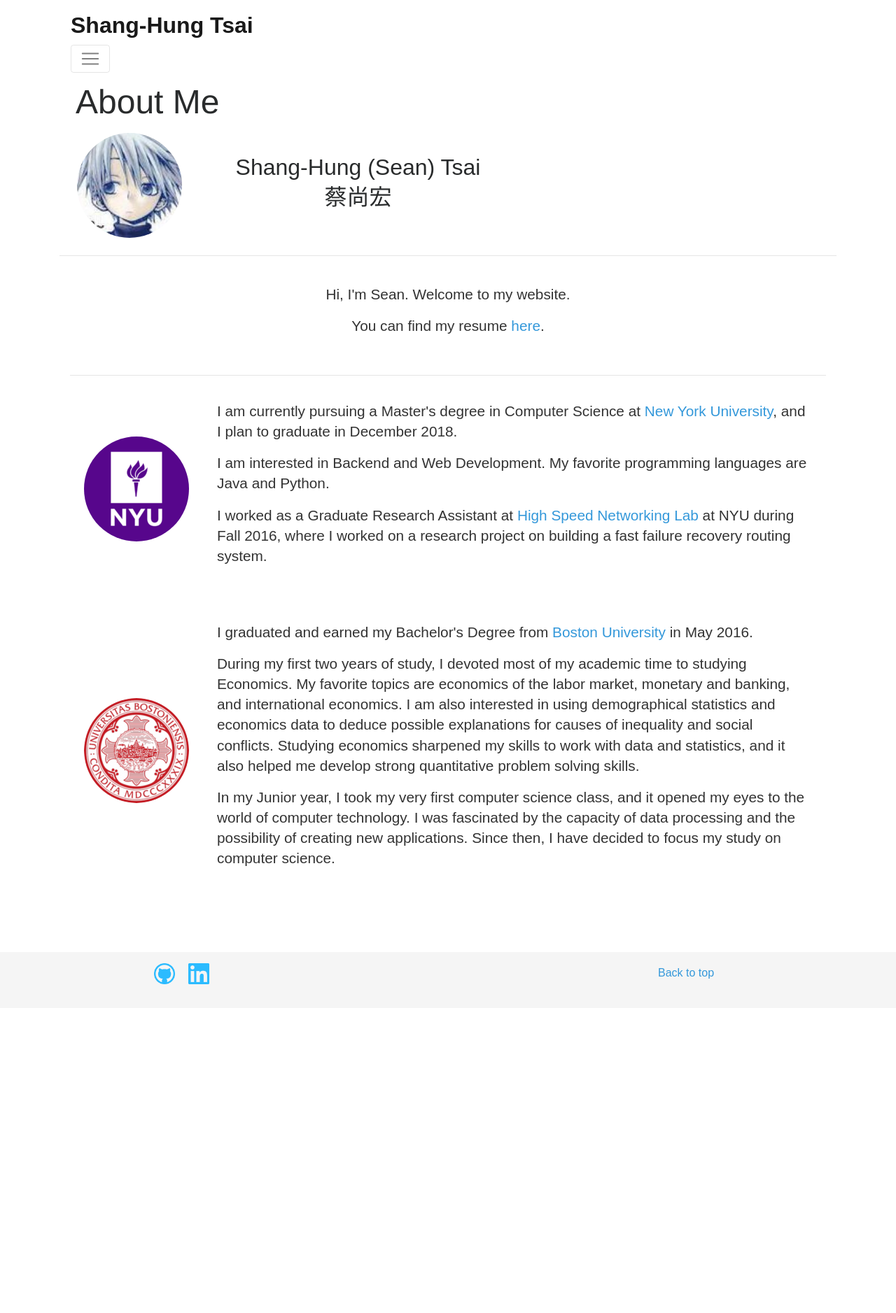
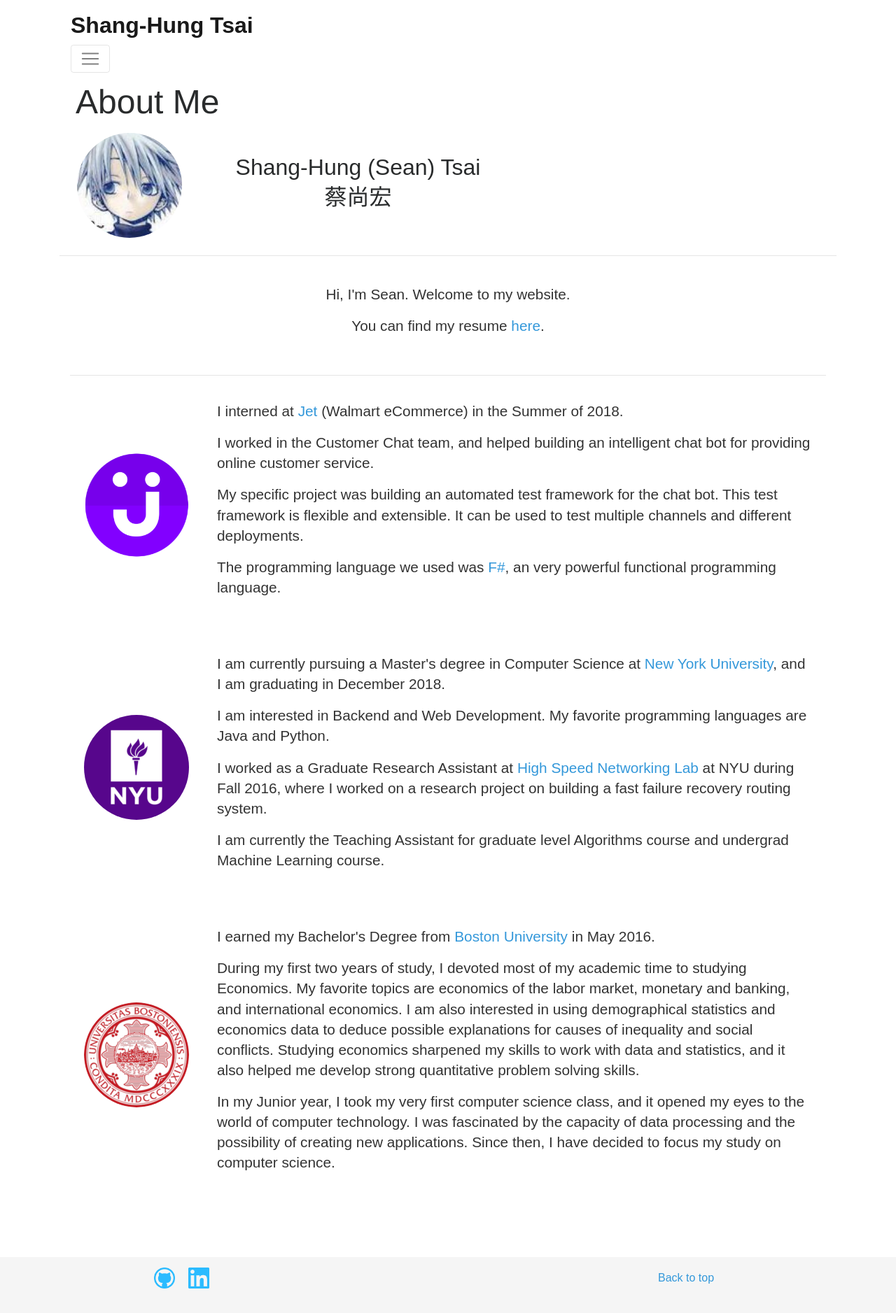
Before and after one commit to shtsai/shtsai7.github.io, a Jekyll site: the page built from about.html, in a window 1280 px wide. Shown: the whole page at 70% size. Built offline with Jekyll 4.4.1, drawn with Linux system fonts in a browser that asks for light colours; nearby versions of some CDN libraries; before the commit the page ends 1441 px from its top, so only the background shows below that.

Commit message:
update about and resume

```diff
--- a/about.html
+++ b/about.html
@@ -33,6 +33,23 @@
 		    <br>
 		    <hr>
 
+		    <div id="jetblock">
+		    <table id="jet">
+			<tr>
+			    <td>
+				<a href="http://www.jet.com"><img class="img-circle" src="/images/jet-logo.png" alt="jet logo" style="height:150px; width:150px"></a>
+			    </td>
+			    <td>
+				<p>I interned at <a href="http://www.jet.com">Jet</a> (Walmart eCommerce) in the Summer of 2018.</p>
+				<p>I worked in the Customer Chat team, and helped building an intelligent chat bot for providing online customer service.</p>
+				<p>My specific project was building an automated test framework for the chat bot. This test framework is flexible and extensible. It can be used to test multiple channels and different deployments.</p>
+				<p>The programming language we used was <a href="https://fsharp.org/">F#</a>, an very powerful functional programming language.</p>
+			    </td>
+			</tr>
+		    </table>
+		    </div>
+		    <br>
+
 		    <div id="nyublock">
 		    <table id="nyu">
 			<tr>
@@ -40,9 +57,10 @@
 				<a href="http://www.nyu.edu"><img class="img-circle" src="/images/nyu-150x150.png" alt="nyu icon" style="height:150px; width:150px"></a>
 			    </td>
 			    <td>
-				<p>I am currently pursuing a Master's degree in Computer Science at <a href="http://www.nyu.edu">New York University</a>, and I plan to graduate in December 2018.</p>
+				<p>I am currently pursuing a Master's degree in Computer Science at <a href="http://www.nyu.edu">New York University</a>, and I am graduating in December 2018.</p>
 				<p>I am interested in Backend and Web Development. My favorite programming languages are Java and Python.</p>
 				<p>I worked as a Graduate Research Assistant at <a href="https://engineering.nyu.edu/highspeed/">High Speed Networking Lab</a> at NYU during Fall 2016, where I worked on a research project on building a fast failure recovery routing system.</p>
+				<p>I am currently the Teaching Assistant for graduate level Algorithms course and undergrad Machine Learning course.</p>
 			    </td>
 			</tr>
 		    </table>
@@ -56,7 +74,7 @@
 				<a href="http://www.bu.edu"><img class="img-circle" src="/images/bu-150x150.png" alt="bu icon" style="height:150px; width:150px"></a>
 			    </td>
 			    <td>
-				<p>I graduated and earned my Bachelor's Degree from <a href="http://www.bu.edu">Boston University</a> in May 2016.</p>
+				<p>I earned my Bachelor's Degree from <a href="http://www.bu.edu">Boston University</a> in May 2016.</p>
 				<p>During my first two years of study, I devoted most of my academic time to studying Economics. My favorite topics are economics of the labor market, monetary and banking, and international economics. I am also interested in using demographical statistics and economics data to deduce possible explanations for causes of inequality and social conflicts. Studying economics sharpened my skills to work with data and statistics, and it also helped me develop strong quantitative problem solving skills.</p>
 				<p>In my Junior year, I took my very first computer science class, and it opened my eyes to the world of computer technology. I was fascinated by the capacity of data processing and the possibility of creating new applications. Since then, I have decided to focus my study on computer science.</p>
 			    </td>
--- a/css/about.css
+++ b/css/about.css
@@ -1,3 +1,12 @@
+
+table#jet {
+	padding-left: 100px;
+    padding-right: 100px;
+}
+
+table#jet td{
+    padding: 20px;
+}
 
 table#nyu {
 	padding-left: 100px;
@@ -22,6 +31,9 @@
     border-radius: 50%;
 }
 
+div#jetblock:hover {
+    background-color: #f9f9f9;
+}
 div#nyublock:hover {
     background-color: #f9f9f9;
 }
```
Also changed, not shown: images/jet-logo.png (added), 1 other file.
